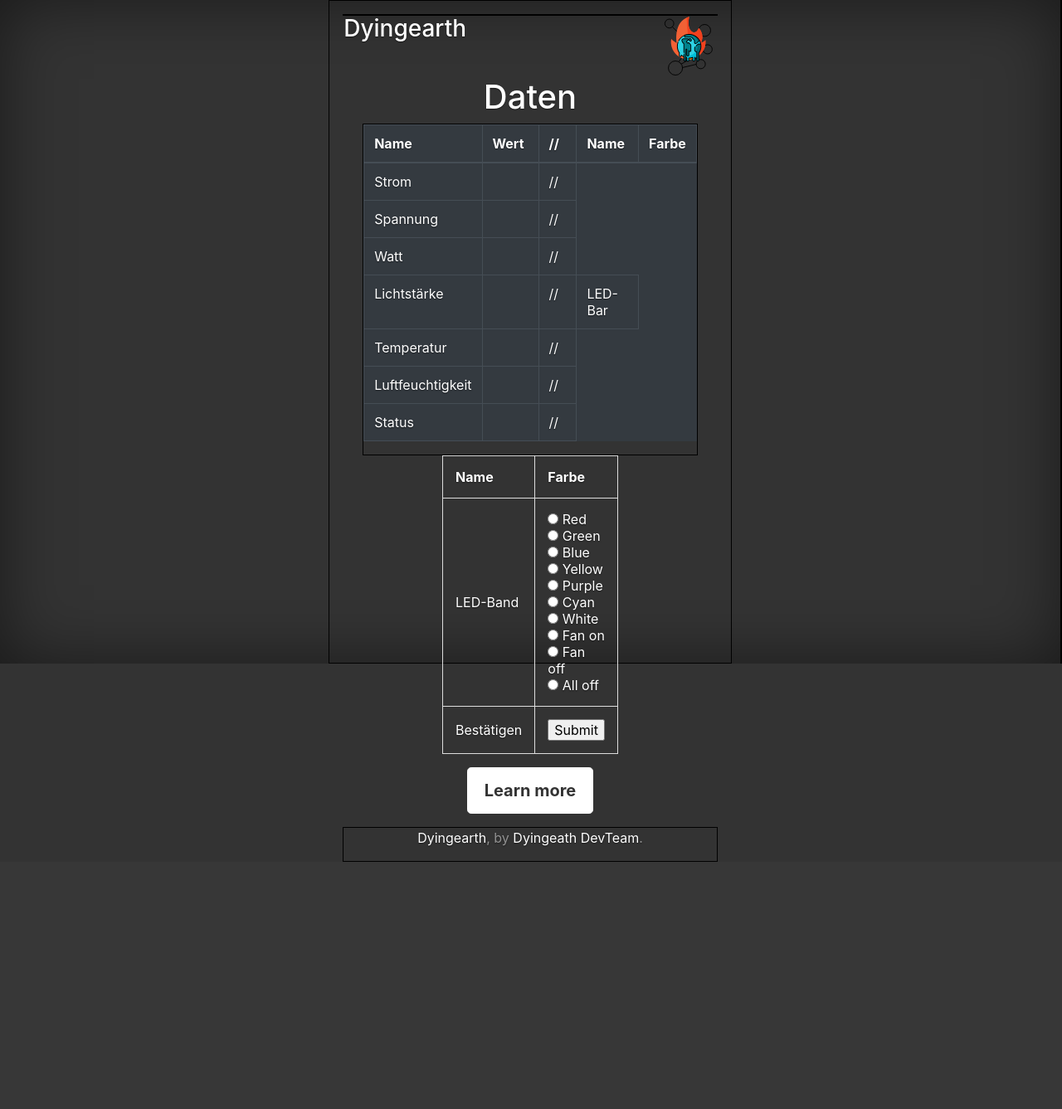
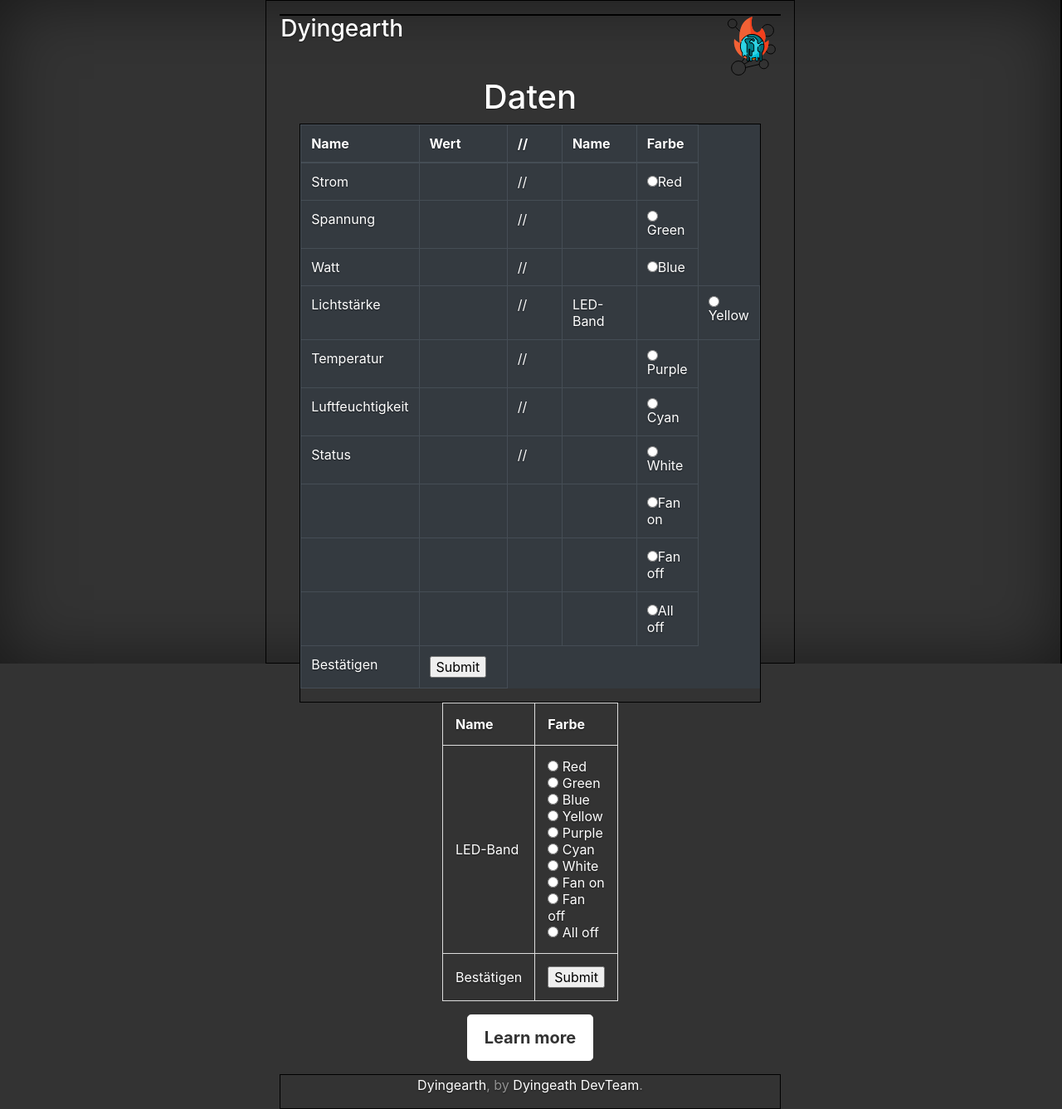
Before and after one commit to HackathonGermany/Smart, a PHP site: page /Login/?relais1=1 in a window 1280 px wide. Shown: the whole page at 83% size. Before the commit the page ends 1039 px from the top, so only its background shows below. Run offline with PHP 8.4, Linux system fonts and the light colour scheme; the visitor is signed in with stand-in values (Sample User, id 1); data that the repository does not hold is empty; some libraries are stand-ins or nearby versions.

Commit message:
32323232

```diff
--- a/Web/Login/index.php
+++ b/Web/Login/index.php
@@ -102,38 +102,79 @@ foreach ($result as $row) {
       <td>Strom</td>
       <td><a data-target="#stromModal" data-toggle="modal" href="#stromModal"><?php print_r($data["0"]["Strom"]); ?></a></td>
       <td>//</td>
+      <td></td>
+      <td><input type="radio" name="relais1" value="100">Red</td>
     </tr>
     <tr>
       <td>Spannung</td>
       <td><a data-target="#spannungModal" data-toggle="modal" href="#spannungModal"><?php print_r($data["0"]["Spannung"]); ?></a></td>
       <td>//</td>
+      <td></td>
+      <td><input type="radio" name="relais1" value="404">Green</td>
     </tr>
     <tr>
       <td>Watt</td>
       <td><a data-target="#wattModal" data-toggle="modal" href="#wattModal"><?php print_r($data["0"]["Watt"]); ?></a></td>
       <td>//</td>
+      <td></td>
+      <td><input type="radio" name="relais1" value="101">Blue</td>
     </tr>
     <tr>
       <td>Lichtstärke</td>
       <td><a data-target="#lichtstaerkeModal" data-toggle="modal" href="#lichtstaerkeModal"><?php print_r($data["0"]["lichtstaerke"]); ?></a></td>
       <td>//</td>
-      <td class="col-sm-3">LED-Bar</td>
+      <td class="col-sm-3">LED-Band</td>
+      <td></td>
+      <td><input type="radio" name="relais1" value="102">Yellow</td>
      </tr>
      <tr>
       <td>Temperatur</td>
       <td><a data-target="#temperatureModal" data-toggle="modal" href="#temperatureModal"><?php print_r($data["0"]["temperatur"]); ?></a></td>
       <td>//</td>
+      <td></td>
+      <td><input type="radio" name="relais1" value="200">Purple</td>
      </tr>
      <tr>
       <td>Luftfeuchtigkeit</td>
       <td><a data-target="#luftfeuchtigkeitModal" data-toggle="modal" href="#luftfeuchtigkeitModal"><?php print_r($data["0"]["luftfeuchtigkeit"]); ?></a></td>
       <td>//</td>
+      <td></td>
+      <td><input type="radio" name="relais1" value="203">Cyan</td>
      </tr>
      <tr>
       <td>Status</td>
       <td><a data-target="#statusModal" data-toggle="modal" href="#statusodal"><?php print_r($data["0"]["status"]); ?></a></td>
       <td>//</td>
+      <td></td>
+      <td><input type="radio" name="relais1" value="206">White</td>
      </tr>
+     <tr>
+      <td></td>
+      <td></td>
+      <td></td>
+      <td></td>
+      <td><input type="radio" name="relais1" value="501">Fan on</td>
+     </tr>
+     <tr>
+      <td></td>
+      <td></td>
+      <td></td>
+      <td></td>
+      <td><input type="radio" name="relais1" value="502">Fan off</td>
+     </tr>
+     <tr>
+      <td></td>
+      <td></td>
+      <td></td>
+      <td></td>
+      <td><input type="radio" name="relais1" value="403">All off</td>
+     </tr>
+     <tr>
+    <td>Bestätigen</td>
+    <td>
+    <input type="submit" value="Submit">
+    </td>
+    </tr>
     </tr>
   </tbody>
 </table>
```
